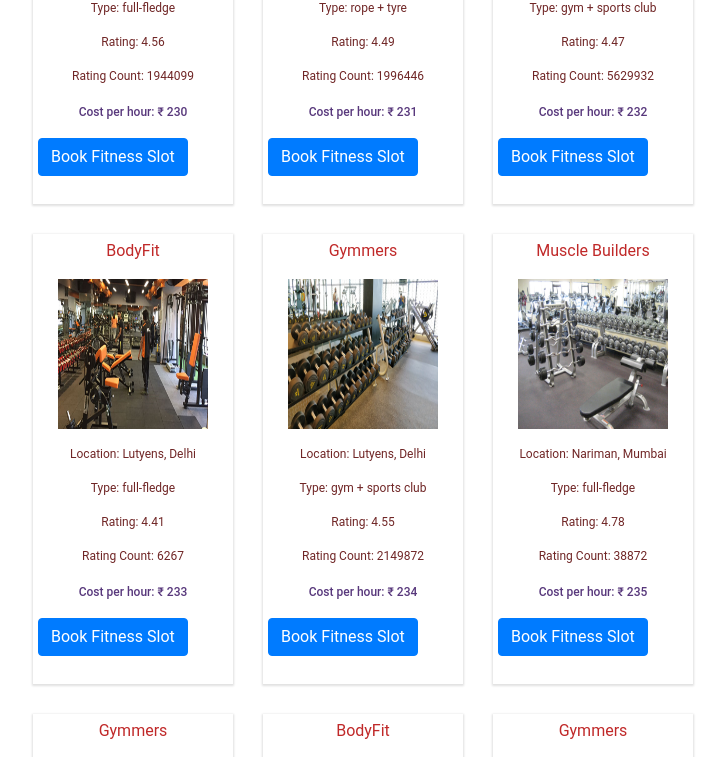
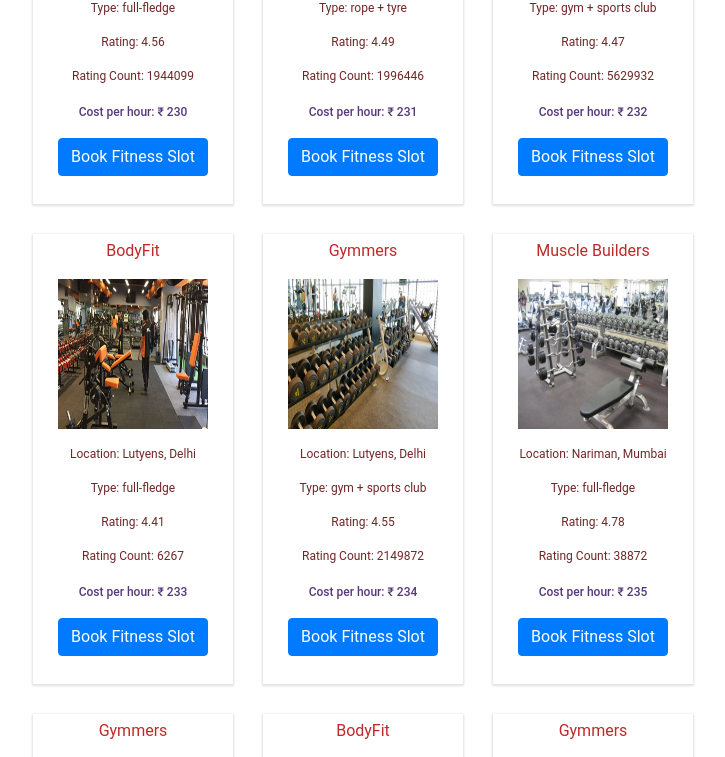
Before and after one commit to sid3345/gymify, a React (Create React App) app in the folder client/: page / in a window 1280 px wide. Shown: the part 1133-1890 px from the top of the page, without its empty margins (277-1002 px from the left). Built offline with nearby package versions, Linux system fonts and the light colour scheme; no server answers; grey boxes are pictures that could not be loaded.

Commit message:
booking slot button centered

```diff
--- a/client/src/components/GymCard.js
+++ b/client/src/components/GymCard.js
@@ -1,6 +1,6 @@
 import React, {useState} from 'react';
 import Booking from "./Booking";
-import {Nav} from "reactstrap";
+import {Nav, Button} from "reactstrap";
 
 const GymCard = ({gym}) =>{
 	return(
@@ -13,9 +13,7 @@ const GymCard = ({gym}) =>{
 			<p className="gym-details"><i className="fas fa-rupee-sign"></i> Rating Count: {gym.ratings_count}</p>
 			<p className="gym-price"><i className="fas fa-rupee-sign"></i> Cost per hour: ₹ {gym.price}</p>
 
-          <Nav className="auto">
             <Booking title={gym.title} className="BookApp" />
-          </Nav>
 		</div>
 	);
 
```
